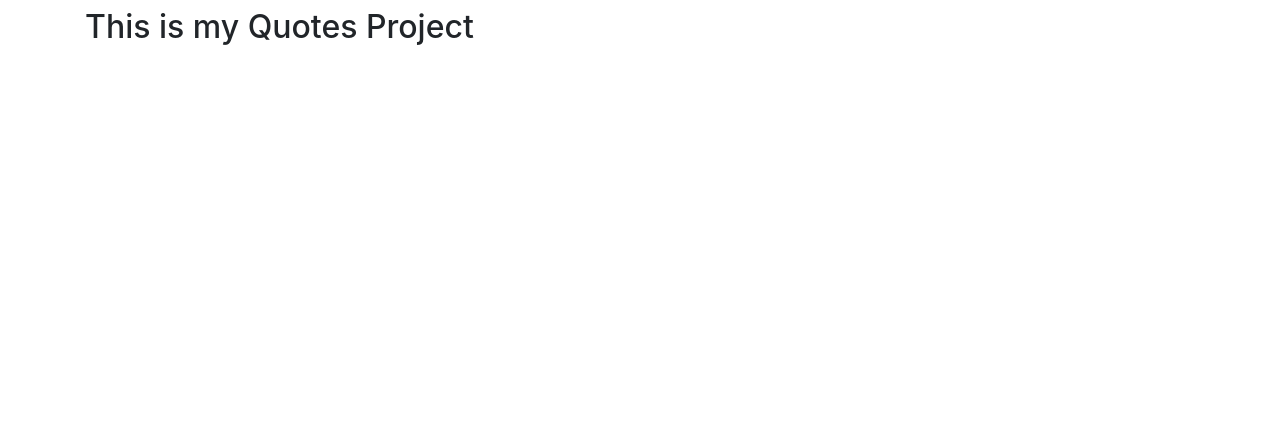
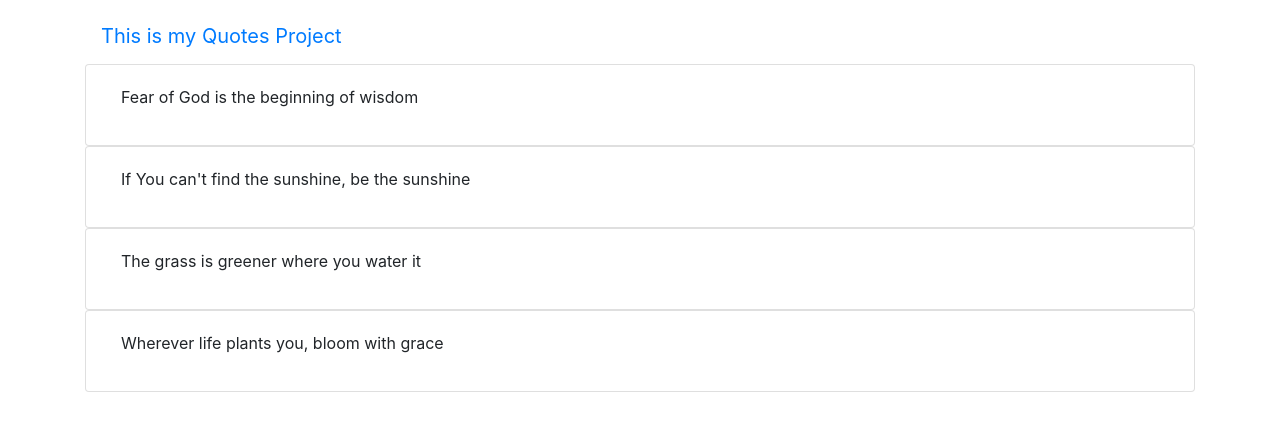
Before and after one commit to Jmos-Mbugua/Quotes, an Angular app: page / in a window 1280 px wide. Shown: the top 428 px of the page. Built offline with nearby package versions, Linux system fonts and the light colour scheme.

Commit message:
Create and add quotes component

```diff
--- a/src/app/quotes/quotes.component.html
+++ b/src/app/quotes/quotes.component.html
@@ -1,7 +1,27 @@
 <div class="container">
-    <div class="row">
-        <div class="col-7">
-            <h2>{{pgTitle}}</h2>
-        </div>
+    <nav class="navbar navbar-inverse navbar-fixed">
+            <div class="navbar-header">
+                <a href="#" class="navbar-brand logo">{{pgTitle}}</a>
+            </div>
+    </nav>
+<div class="card">
+    <div class="card-body">
+        <p class="text-align-center col-md-7">Fear of God is the beginning of wisdom</p>
     </div>
 </div>
+<div class="card">
+    <div class="card-body">
+        <p class="text-align-center col-md-7">If You can't find the sunshine, be the sunshine</p>
+    </div>
+</div>
+<div class="card">
+    <div class="card-body">
+        <p class="text-align-center col-md-7">The grass is greener where you water it</p>
+    </div>
+</div>
+<div class="card">
+    <div class="card-body">
+        <p class="text-align-center col-md-7">Wherever life plants you, bloom with grace</p>
+    </div>
+</div>
+</div>
```
